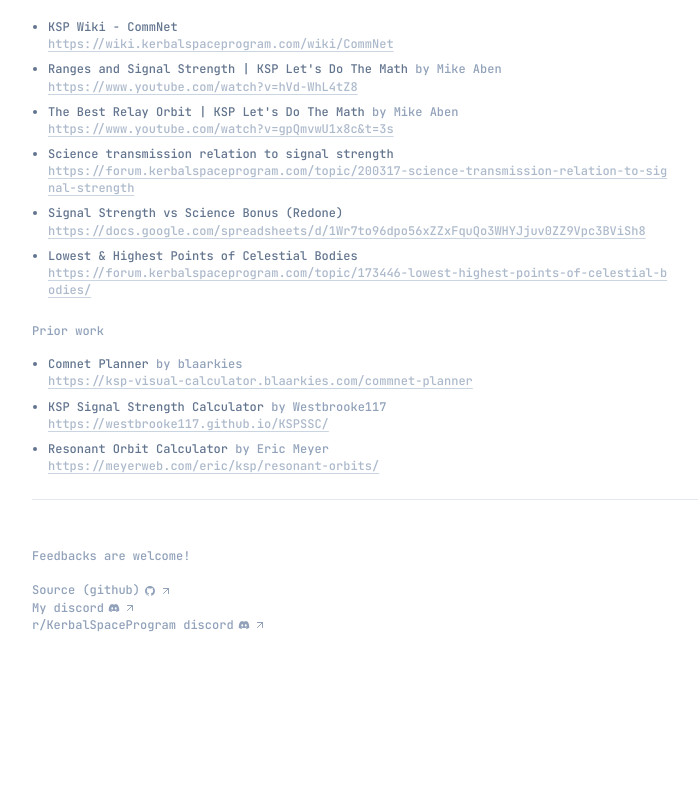
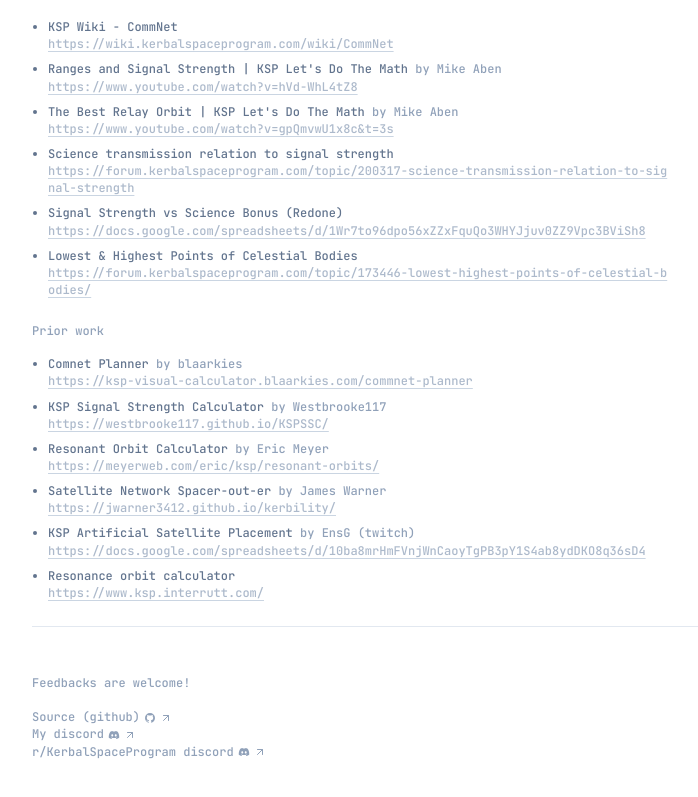
Before and after one commit to alfonsusac/ksp-helper, a Next.js app: page /relay-height in a window 1280 px wide. Shown: the part 2186-2983 px from the top of the page, without its empty margins (160-858 px from the left). Before the commit the page ends 2884 px from the top, so only its background shows below. Built offline with nearby package versions, Linux system fonts and the light colour scheme.

Commit message:
added more prior work

```diff
--- a/src/app/relay-height/page.client.tsx
+++ b/src/app/relay-height/page.client.tsx
@@ -242,6 +242,20 @@ export function RelayHeight_Client() {
             title: "Resonant Orbit Calculator",
             author: "Eric Meyer",
             href: "https://meyerweb.com/eric/ksp/resonant-orbits/",
+          },
+          {
+            title: "Satellite Network Spacer-out-er",
+            author: "James Warner",
+            href: "https://jwarner3412.github.io/kerbility/",
+          },
+          {
+            title: "KSP Artificial Satellite Placement",
+            author: "EnsG (twitch)",
+            href: "https://docs.google.com/spreadsheets/d/10ba8mrHmFVnjWnCaoyTgPB3pY1S4ab8ydDKO8q36sD4",
+          },
+          {
+            title: "Resonance orbit calculator",
+            href: "https://www.ksp.interrutt.com/",
           },
         ]}
       />
```
